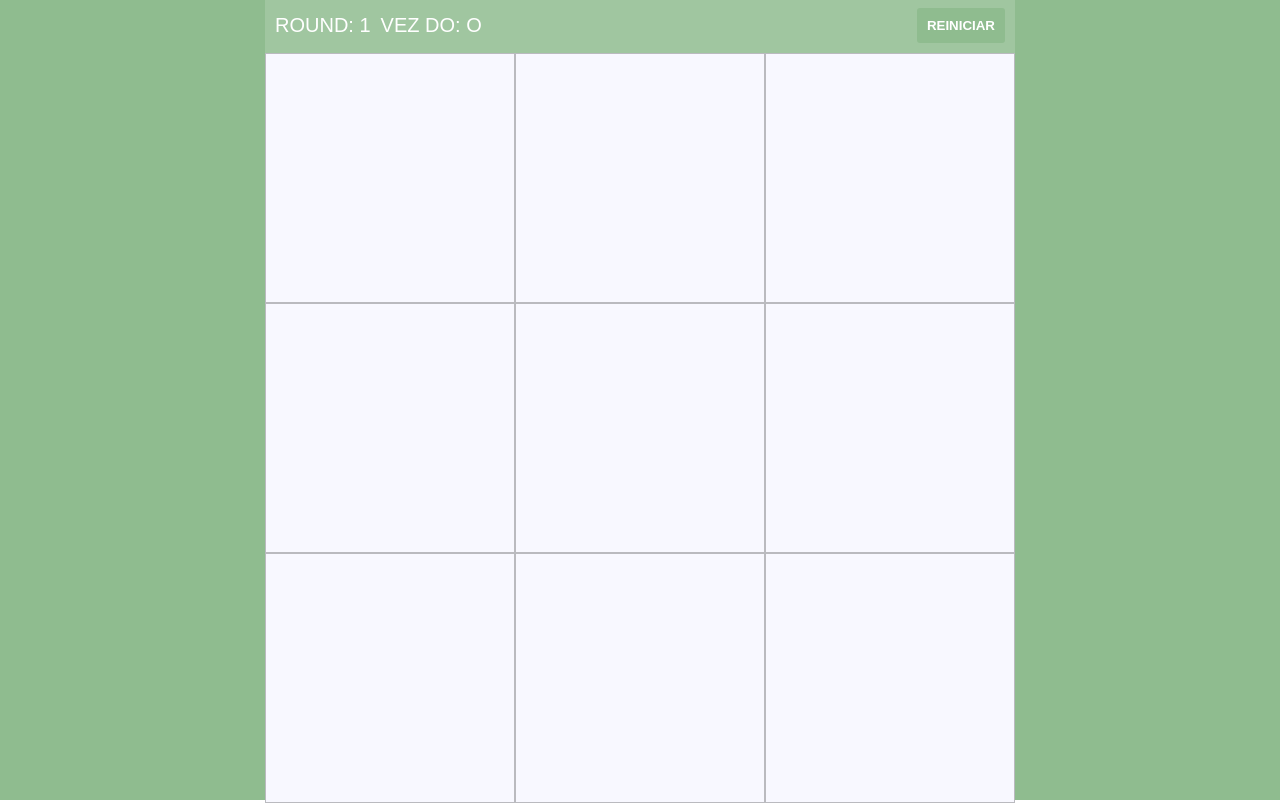
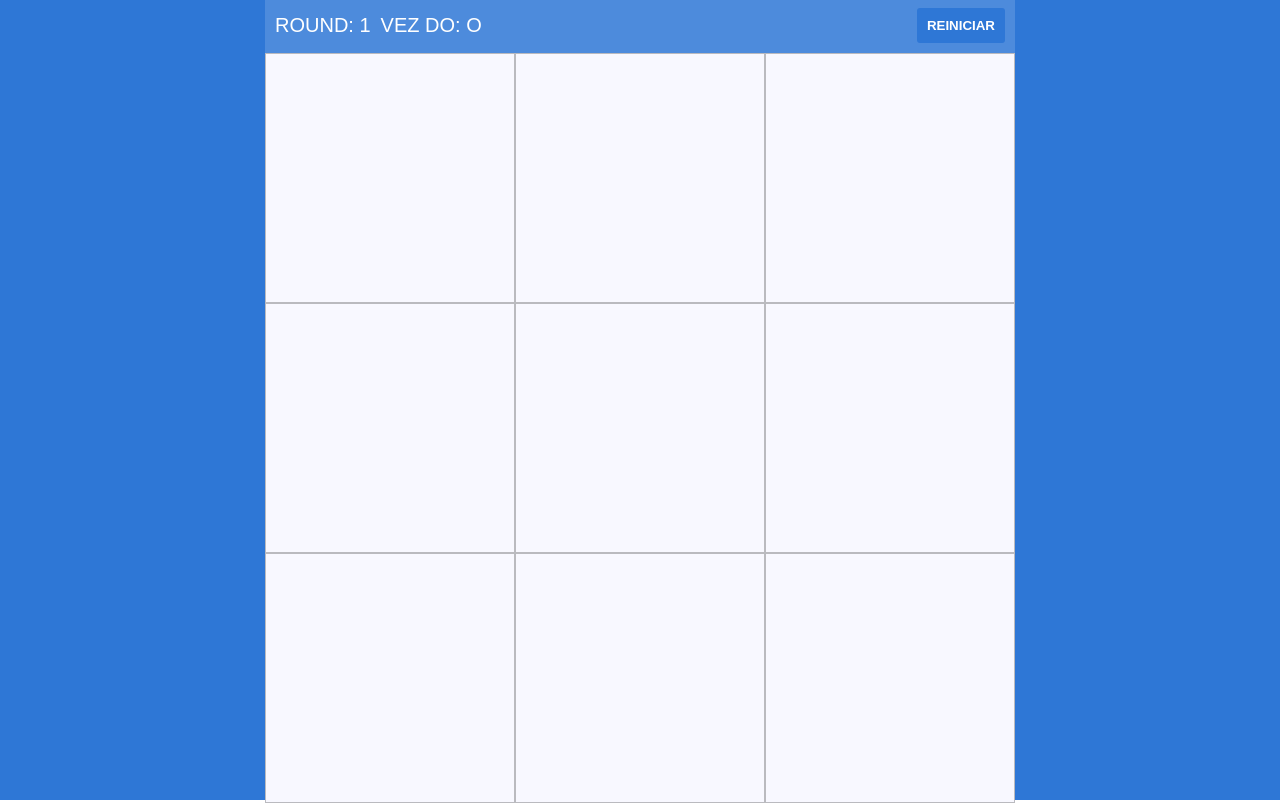
Before and after one commit to luiz2k/jogo-da-velha, a React (Vite) app: page / in a window 1280 px wide. Built offline with nearby package versions, Linux system fonts and the light colour scheme.

Commit message:
Mudar a cor do tabuleiro

```diff
--- a/src/components/Modal/Modal.module.css
+++ b/src/components/Modal/Modal.module.css
@@ -9,7 +9,7 @@
 }
 
 .modal {
-  background-color: darkseagreen;
+  background-color: var(--primary);
   padding: 5rem;
 
   display: flex;
--- a/src/components/TicTacToe/TicTacToe.module.css
+++ b/src/components/TicTacToe/TicTacToe.module.css
@@ -3,7 +3,7 @@
   display: flex;
   justify-content: center;
   align-items: center;
-  background-color: darkseagreen;
+  background-color: var(--primary);
 
   display: flex;
   flex-direction: column;
@@ -30,7 +30,7 @@
 }
 
 .button {
-  background-color: darkseagreen;
+  background-color: var(--primary);
   color: white;
   padding: 1rem;
   border: none;
@@ -41,7 +41,7 @@
   font-weight: bold;
 
   &:hover {
-    background-color: rgba(143, 188, 143, 50%)
+    background-color: rgba(255, 255, 255, 15%);
   }
 }
 
@@ -75,7 +75,7 @@
 
   font-size: 10rem;
 
-  color: darkseagreen;
+  color: var(--primary);
 }
 
 .line {
--- a/src/styles/index.css
+++ b/src/styles/index.css
@@ -7,4 +7,6 @@
 
 :root {
   font-size: 62.5%;
+
+  --primary: rgb(46, 119, 214);
 }
```
